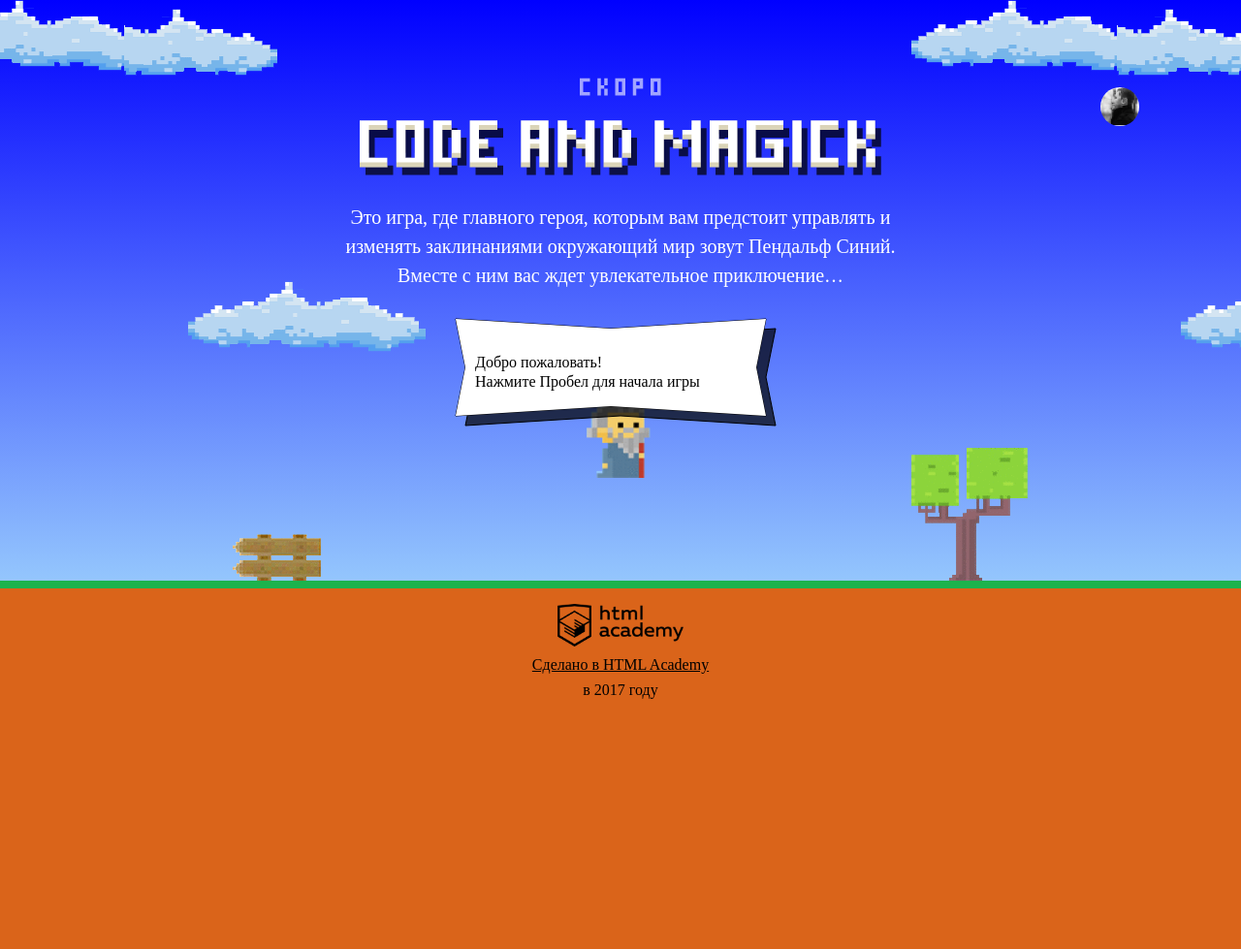
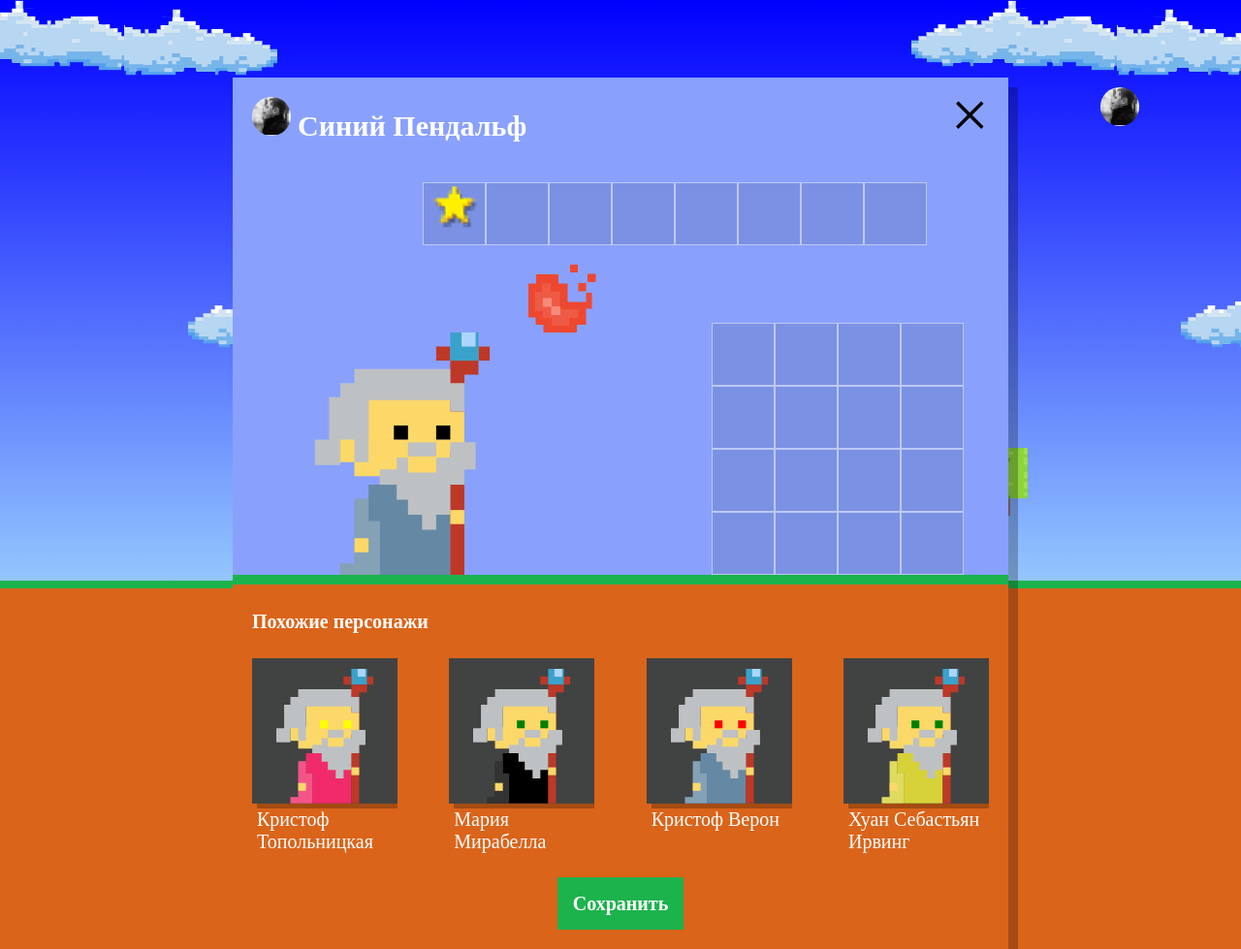
Before and after one commit to allagia/975773-code-and-magick-17, a website: page index.html in a window 1280 px wide. Shown: the whole page at 97% size. Before the commit the page ends 800 px from the top, so only its background shows below. Drawn offline with Linux system fonts and the light colour scheme; a web font is replaced by a local one.

Commit message:
выполнено задание Нас орда

```diff
--- a/index.html
+++ b/index.html
@@ -204,6 +204,7 @@
 
 </script>
 <script src="js/stat.js"></script>
+<script src="js/setup.js"></script>
 <script src="js/game.js"></script>
 
 </body>
--- /dev/null
+++ b/js/setup.js
@@ -0,0 +1,97 @@
+'use strict';
+
+var userDialog = document.querySelector('.setup');
+userDialog.classList.remove('hidden');
+
+var similarListElement = document.querySelector('.setup-similar-list');
+var similarWizardTemplate = document.querySelector('#similar-wizard-template')
+    .content
+    .querySelector('.setup-similar-item');
+
+document.querySelector('.setup-similar').classList.remove('hidden');
+
+var wizardNames = ['Иван', 'Хуан Себастьян', 'Мария', 'Кристоф', 'Виктор', 'Юлия', 'Люпита', 'Вашингтон'];
+var wizardSurnames = ['да Марья', 'Верон', 'Мирабелла', 'Вальц', 'Онопко', 'Топольницкая', 'Нионго', 'Ирвинг'];
+var coatColors = ['rgb(101, 137, 164)', 'rgb(241, 43, 107)', 'rgb(146, 100, 161)', 'rgb(56, 159, 117)', 'rgb(215, 210, 55)', 'rgb(0, 0, 0)'];
+var eyesColors = ['black', 'red', 'blue', 'yellow', 'green'];
+
+var getRandomWizardName = function () {
+  for (var i = wizardNames.length - 1; i > 0; i--) {
+    var j = Math.floor(Math.random() * (i + 1));
+    var wizardName = wizardNames[i];
+    wizardNames[i] = wizardNames[j];
+    wizardNames[j] = wizardName;
+  }
+  return wizardName;
+};
+
+var getRandomWizardSurname = function () {
+  for (var i = wizardSurnames.length - 1; i > 0; i--) {
+    var j = Math.floor(Math.random() * (i + 1));
+    var wizardSurname = wizardSurnames[i];
+    wizardSurnames[i] = wizardSurnames[j];
+    wizardSurnames[j] = wizardSurname;
+  }
+  return wizardSurname;
+};
+
+var getRandomWizardCoatColor = function () {
+  for (var i = coatColors.length - 1; i > 0; i--) {
+    var j = Math.floor(Math.random() * (i + 1));
+    var wizardCoatColor = coatColors[i];
+    coatColors[i] = coatColors[j];
+    coatColors[j] = wizardCoatColor;
+  }
+  return wizardCoatColor;
+};
+
+var getRandomWizardEyesColor = function () {
+  for (var i = eyesColors.length - 1; i > 0; i--) {
+    var j = Math.floor(Math.random() * (i + 1));
+    var wizardEyesColor = eyesColors[i];
+    eyesColors[i] = eyesColors[j];
+    eyesColors[j] = wizardEyesColor;
+  }
+  return wizardEyesColor;
+};
+
+var wizards = [
+  {
+    name: getRandomWizardName() + ' ' + getRandomWizardSurname(),
+    coatColor: getRandomWizardCoatColor(),
+    eyesColor: getRandomWizardEyesColor()
+  },
+  {
+    name: getRandomWizardName() + ' ' + getRandomWizardSurname(),
+    coatColor: getRandomWizardCoatColor(),
+    eyesColor: getRandomWizardEyesColor()
+  },
+  {
+    name: getRandomWizardName() + ' ' + getRandomWizardSurname(),
+    coatColor: getRandomWizardCoatColor(),
+    eyesColor: getRandomWizardEyesColor()
+  },
+  {
+    name: getRandomWizardName() + ' ' + getRandomWizardSurname(),
+    coatColor: getRandomWizardCoatColor(),
+    eyesColor: getRandomWizardEyesColor()
+  }
+];
+
+var renderWizard = function (wizard) {
+  var wizardElement = similarWizardTemplate.cloneNode(true);
+
+  wizardElement.querySelector('.setup-similar-label').textContent = wizards[i].name;
+  wizardElement.querySelector('.wizard-coat').style.fill = wizard.coatColor;
+  wizardElement.querySelector('.wizard-eyes').style.fill = wizard.eyesColor;
+
+  return wizardElement;
+};
+
+var fragment = document.createDocumentFragment();
+for (var i = 0; i < wizards.length; i++) {
+  fragment.appendChild(renderWizard(wizards[i]));
+}
+similarListElement.appendChild(fragment);
+
+userDialog.querySelector('.setup-similar').classList.remove('hidden');
```
